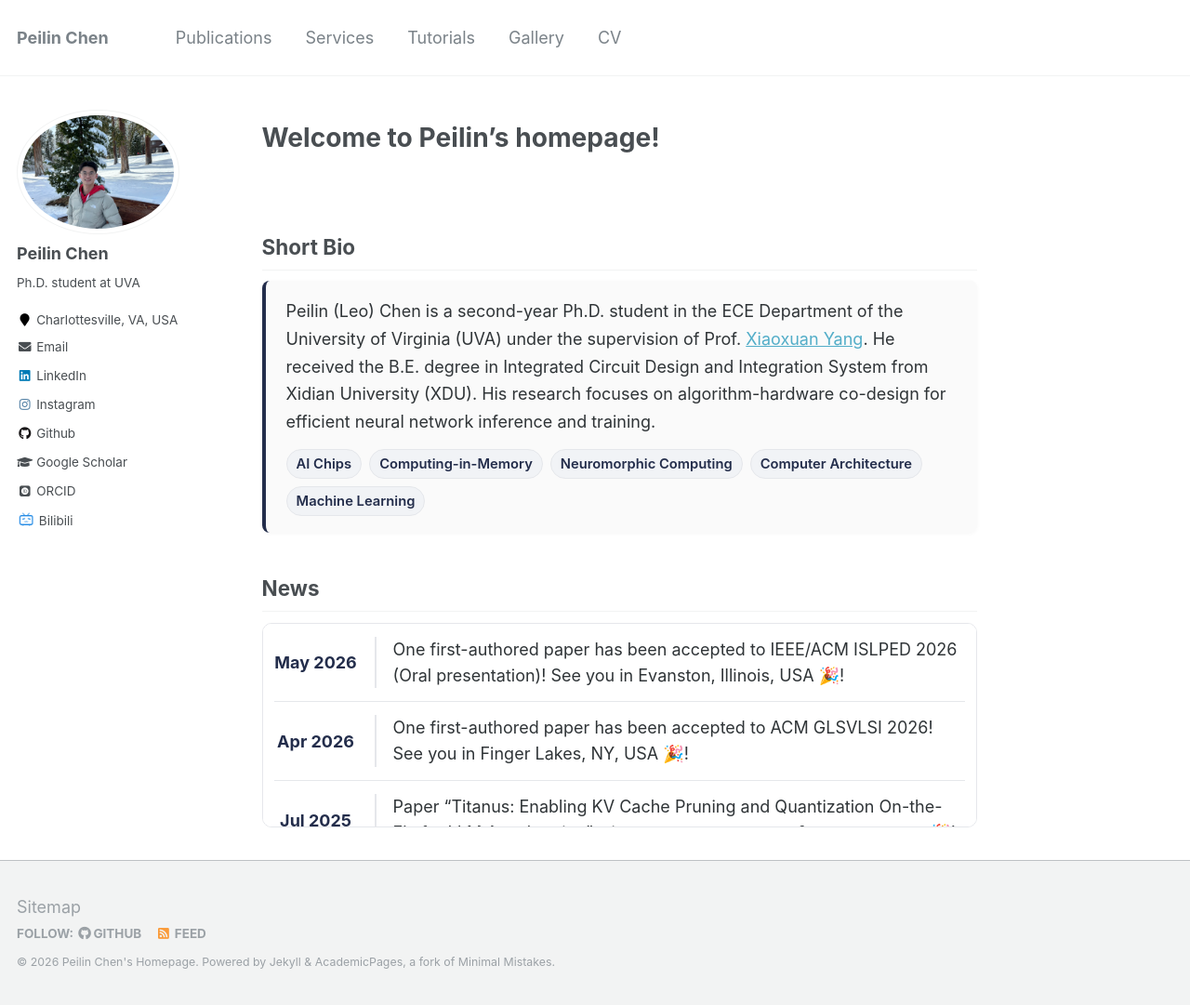
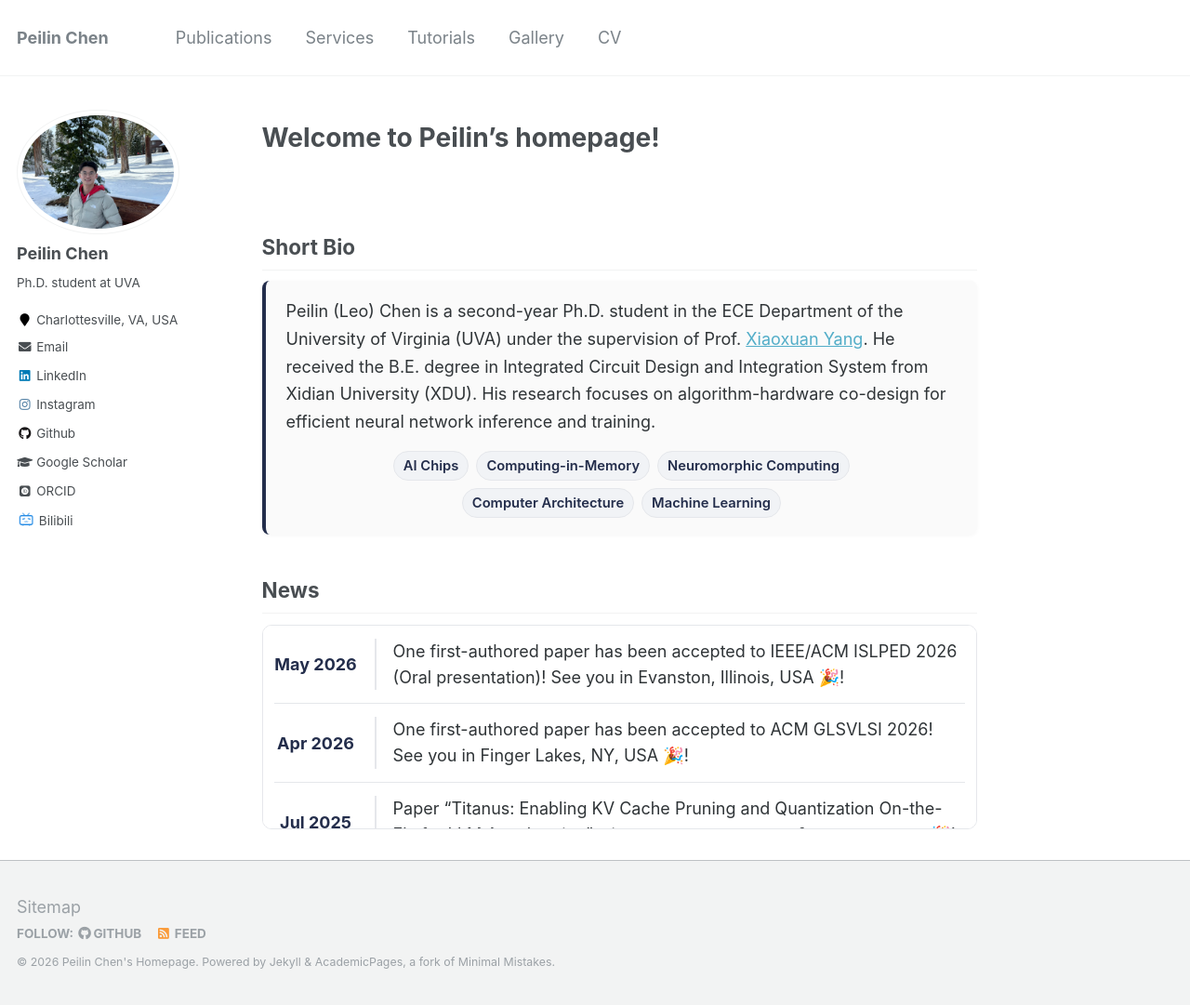
Before and after one commit to peilin-chen/peilin-chen.github.io, a Jekyll site: the page built from _pages/about.md, in a window 1280 px wide and 1081 px high. Shown: the whole window at 93% size. Built offline with Jekyll 4.4.1, drawn with Linux system fonts in a browser that asks for light colours; some web fonts are replaced.

Commit message:
Refactor bio tags layout and styling

```diff
--- a/_pages/about.md
+++ b/_pages/about.md
@@ -25,11 +25,15 @@ redirect_from:
   </p>
 
   <div class="bio-tags">
-    <span>AI Chips</span>
-    <span>Computing-in-Memory</span>
-    <span>Neuromorphic Computing</span>
-    <span>Computer Architecture</span>
-    <span>Machine Learning</span>
+    <div class="tag-row">
+      <span>AI Chips</span>
+      <span>Computing-in-Memory</span>
+      <span>Neuromorphic Computing</span>
+    </div>
+    <div class="tag-row">
+      <span>Computer Architecture</span>
+      <span>Machine Learning</span>
+    </div>
   </div>
 </div>
 
@@ -123,10 +127,18 @@ redirect_from:
 }
 
 .bio-tags {
-    margin-top: 14px;
+    margin-top: 16px;
     display: flex;
+    flex-direction: column;
+    gap: 8px;
+    align-items: center;
+}
+
+.tag-row {
+    display: flex;
+    justify-content: center;
+    gap: 8px;
     flex-wrap: wrap;
-    gap: 8px;
 }
 
 .bio-tags span {
```
